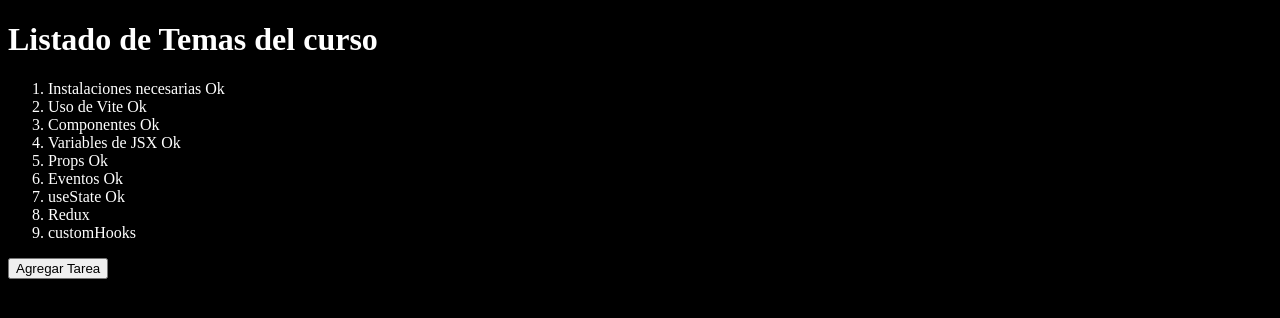
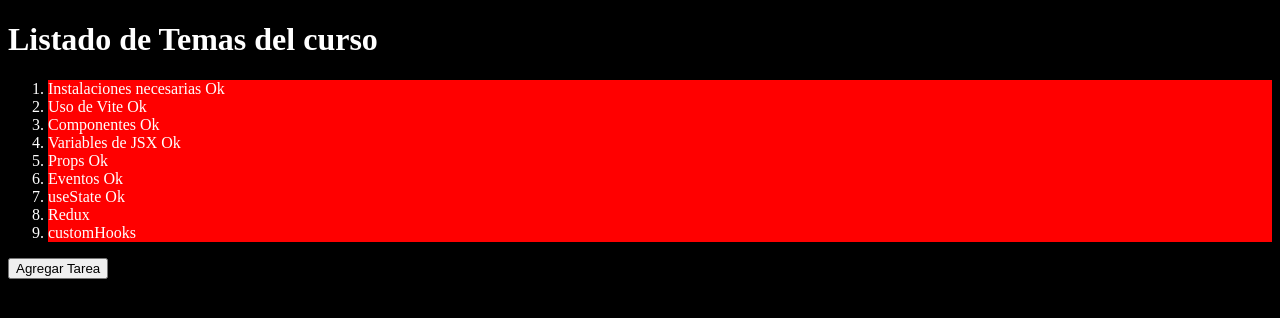
Before and after one commit to MiguelDominguezSanchez/sergie-code-primer-proyecto-react, a React (Vite) app: page / in a window 1280 px wide. Shown: the top 318 px of the page. Built offline with nearby package versions, Linux system fonts and the light colour scheme.

Commit message:
className

```diff
--- a/src/ListadoApp..jsx
+++ b/src/ListadoApp..jsx
@@ -2,7 +2,7 @@ import { useState } from 'react'
 
 const Item = ({ nombre, visto }) => {
 	return (
-		<li>
+		<li className='rojito'>
 			{nombre}
 			{visto && ' Ok'}
 		</li>
--- a/src/styles.css
+++ b/src/styles.css
@@ -2,3 +2,7 @@ body, html {
   background-color: black;
   color: white;
 }
+
+.rojito {
+  background-color: red;
+}
```
